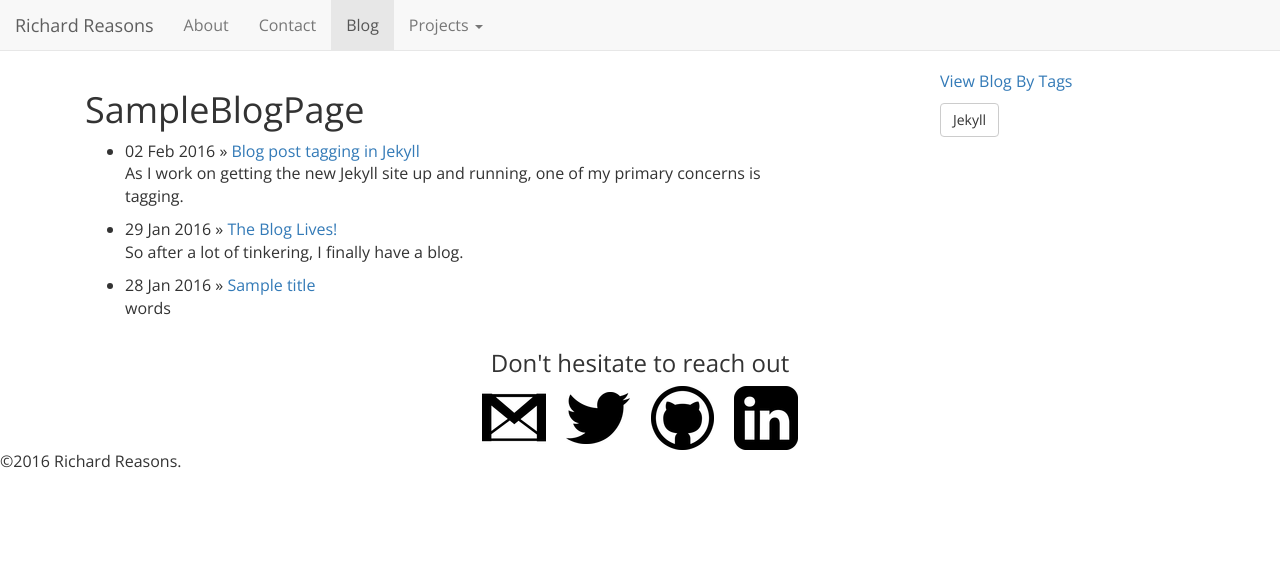
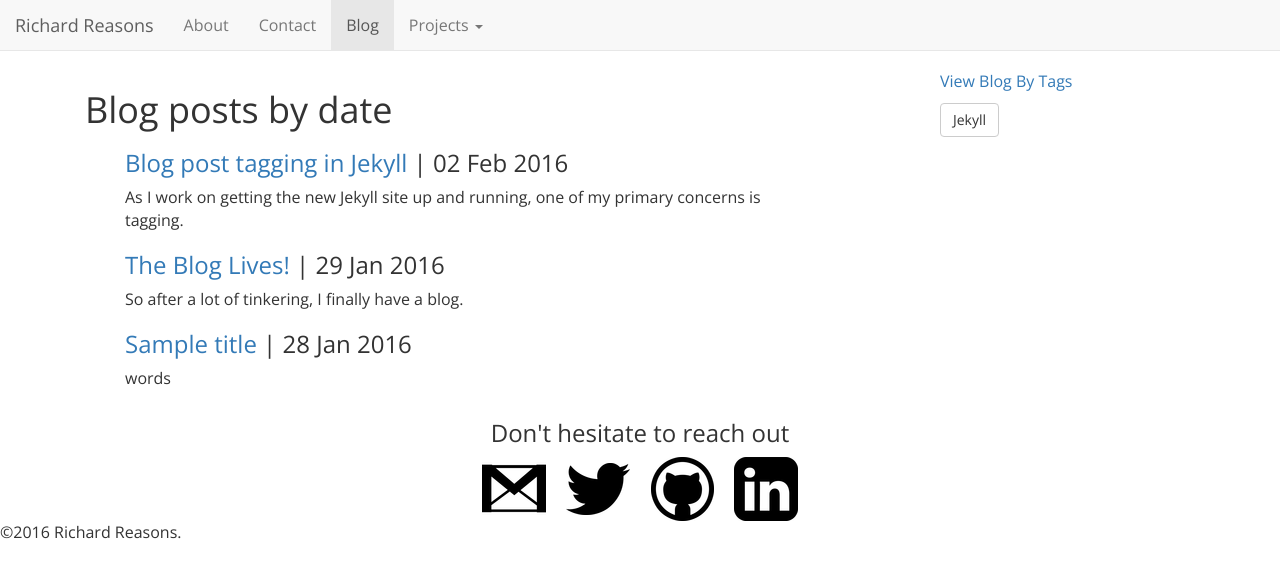
Before and after one commit to rgreasons/rgreasons.github.io, a Jekyll site: the page built from blog.html, in a window 1280 px wide. Shown: the top 578 px of the page. Built offline with Jekyll 4.4.1, drawn with Linux system fonts in a browser that asks for light colours; nearby versions of some CDN libraries.

Commit message:
Update blog.html
changed blog layout, abandoning the unordered list layout.

```diff
--- a/blog.html
+++ b/blog.html
@@ -1,13 +1,15 @@
 ---
 layout: blog
-title: SampleBlogPage
+title: Blog posts by date
 permalink: /blog/
 ---
 <h1>{{ page.title }}</h1>
 	<ul class="posts">
 
 	  {% for post in site.posts %}
-	    <li><span>{{ post.date | date_to_string }}</span> » <a href="{{ post.url }}" title="{{ post.title }}">{{ post.title }}</a></li>
-	    {{post.excerpt}}
+	  <div>
+	  	<h3><a href="{{ post.url }}" title="{{ post.title }}">{{ post.title }}</a> | {{ post.date | date_to_string }}</h3>
+	  	<p>{{post.excerpt}}</p>
+	  </div>
 	  {% endfor %}
 	</ul>
```
